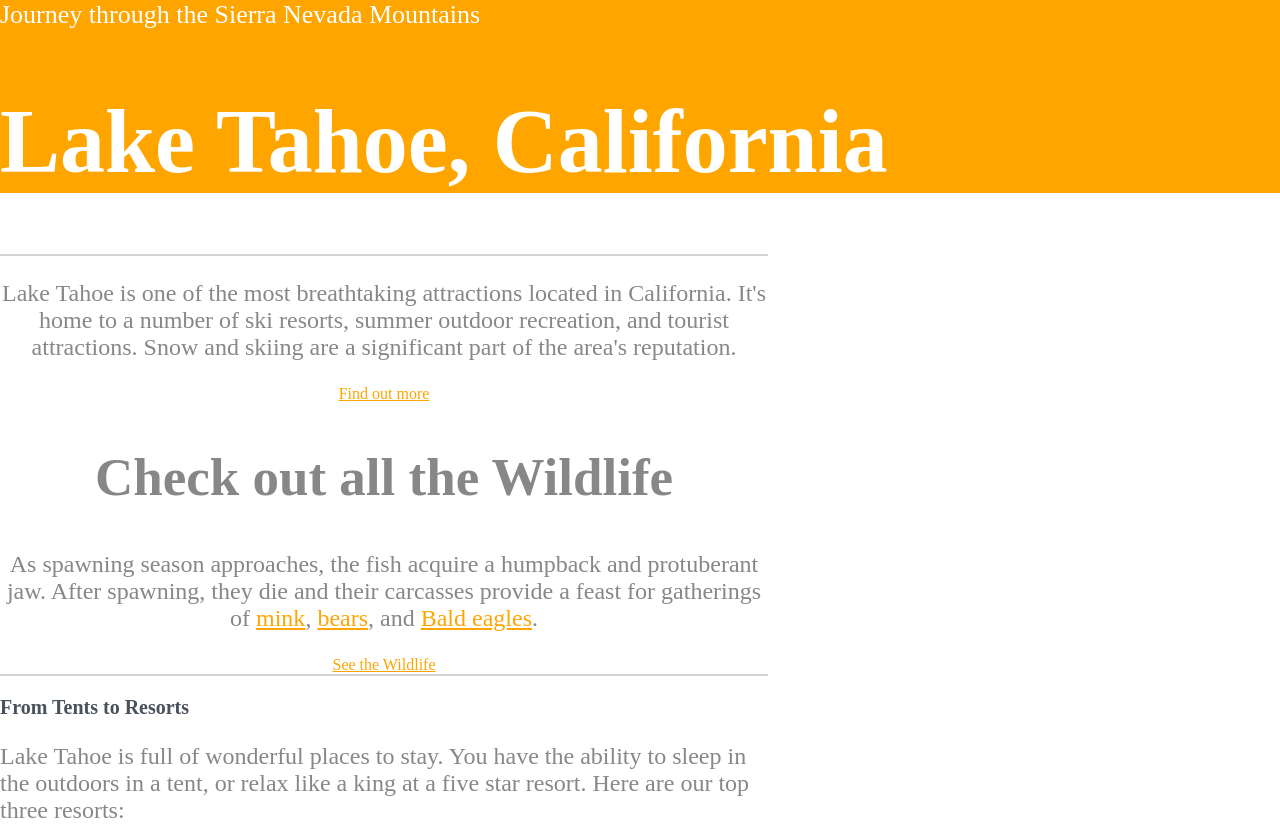
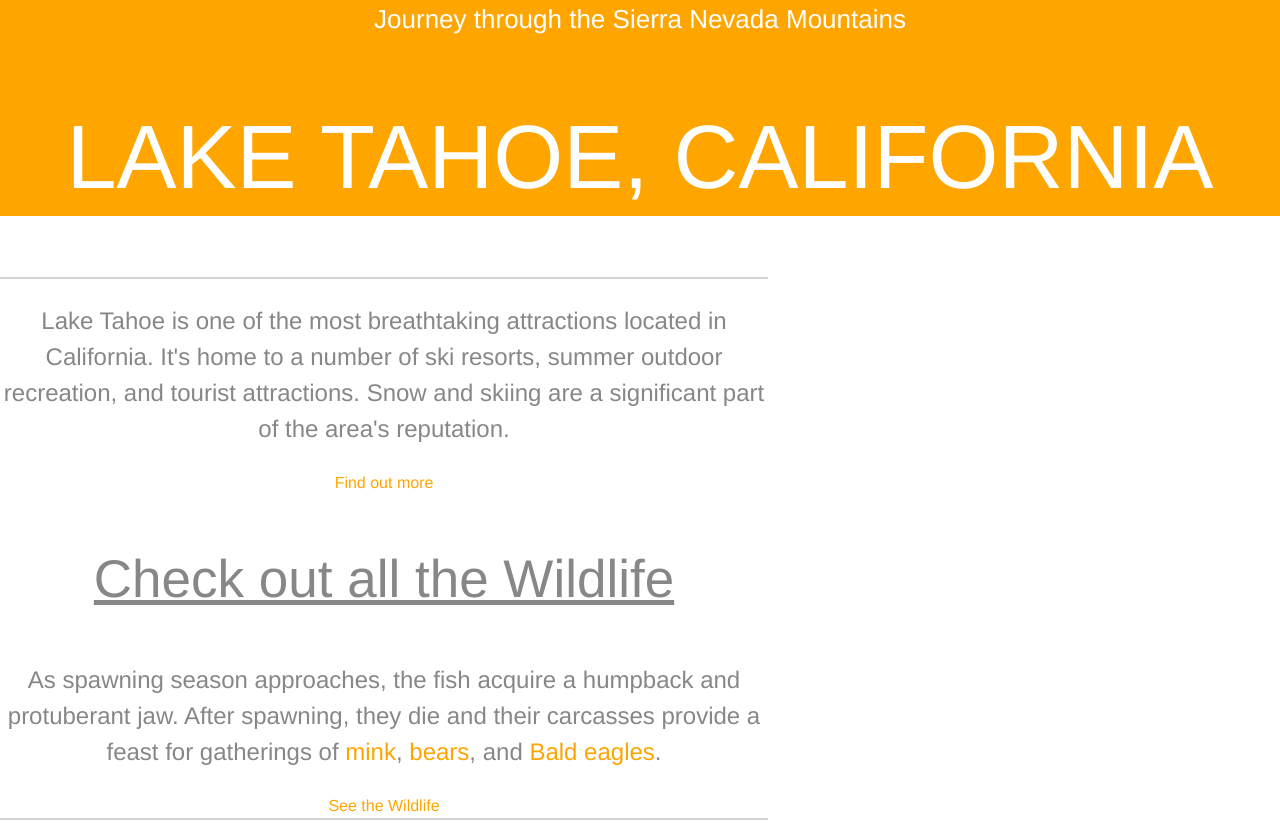
Before and after one commit to kirakirakira/treehouse-practice, a plain HTML site: page CSS Basics/Project Files/2-basic-selectors/2-type-selectors/start/index.html in a window 1280 px wide. Shown: the top 827 px of the page. Drawn offline with Linux system fonts and the light colour scheme.

Commit message:
text and font styles

```diff
--- a/CSS Basics/Project Files/2-basic-selectors/2-type-selectors/start/css/style.css
+++ b/CSS Basics/Project Files/2-basic-selectors/2-type-selectors/start/css/style.css
@@ -8,7 +8,7 @@ I can write on more than one line.
 body {
   color: #878787;
   margin: 0;
-  font-size: 1em;
+  font: 1em/1.5 "Helvetica Neue", Helvetica, Arial, sans-serif;
 }
 
 .main-header {
@@ -23,10 +23,15 @@ body {
 h1 {
   font-size: 5.625rem;  /* 90px/16px = 5.625em */
   color: white;
+  text-transform: uppercase;
+  font-weight: normal;
+  line-height: 1.3;
 }
 
 h2 {
   font-size: 53px;
+  text-decoration: underline;
+  font-weight: normal;
 }
 
 h3 {
@@ -43,7 +48,8 @@ p {
   width: 60%;
 }
 
-.primary-content {
+.primary-content,
+.main-header {
   text-align: center;
 }
 
@@ -57,6 +63,7 @@ p {
 
 a:link {
   color: orange;
+  text-decoration: none;
 }
 
 a:visited {
```
Also changed, not shown: 1 other file.
